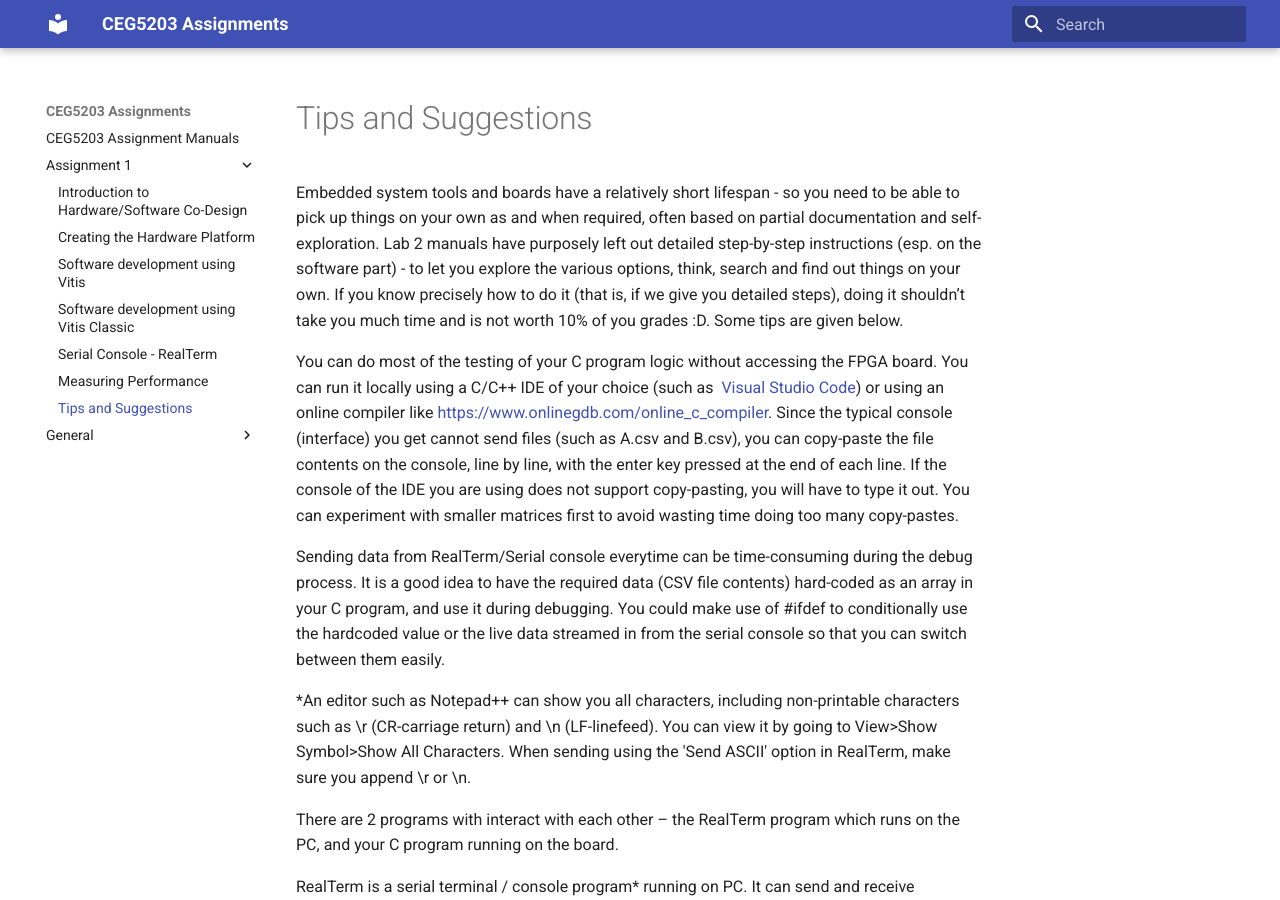
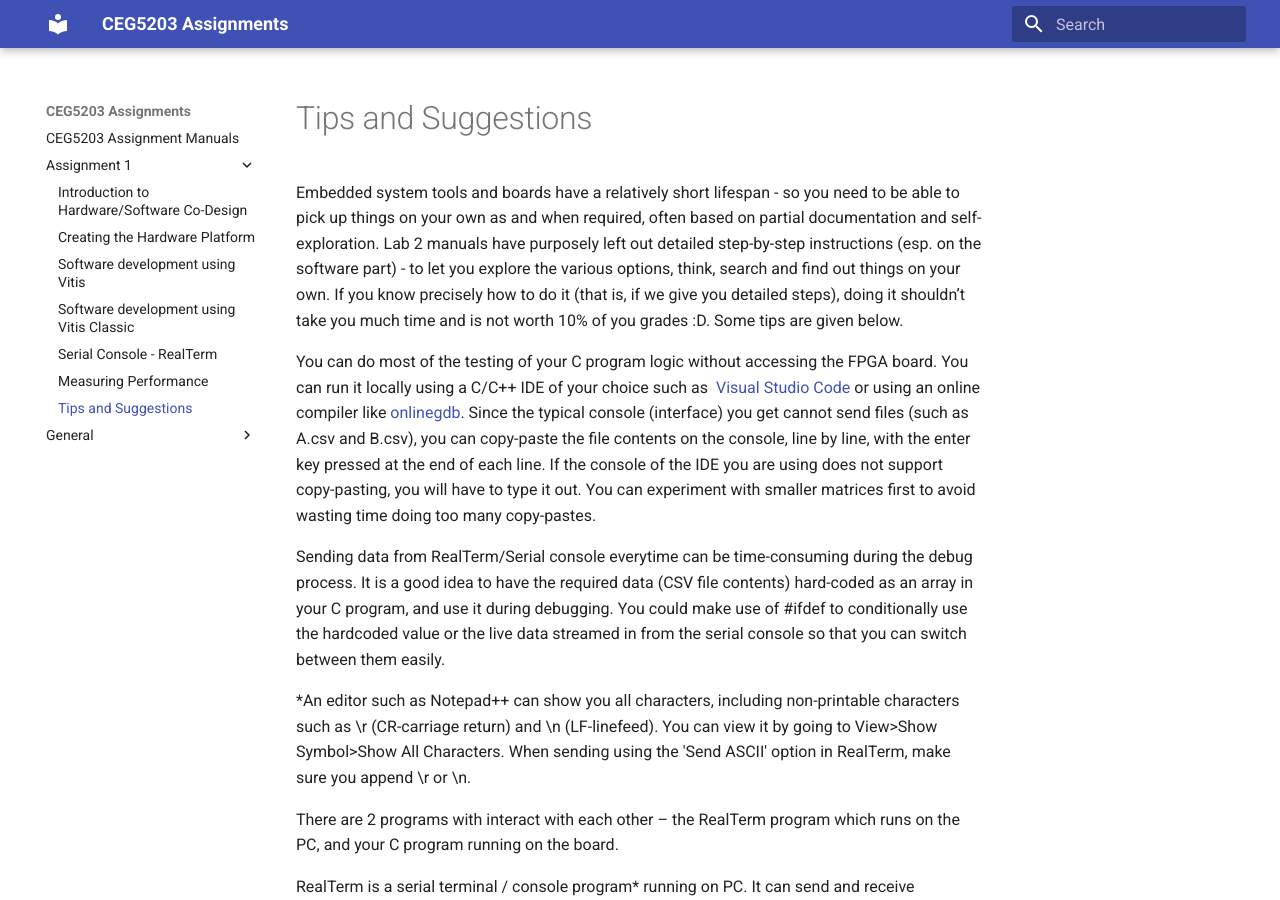
Before and after one commit to NUS-CEG5203/assignments, an MkDocs documentation site: the page built from docs/Assignment_1/6_Tips_Suggestions.md, in a window 1280 px wide and 900 px high. Built offline with MkDocs 1.6.1 and Material for MkDocs 9.7.7, drawn with Linux system fonts in a browser that asks for light colours; some of the changed lines change nothing that is shown.

Commit message:
Update 6_Tips_Suggestions.md

```diff
--- a/docs/Assignment_1/6_Tips_Suggestions.md
+++ b/docs/Assignment_1/6_Tips_Suggestions.md
@@ -2,7 +2,7 @@
 
 Embedded system tools and boards have a relatively short lifespan - so you need to be able to pick up things on your own as and when required, often based on partial documentation and self-exploration. Lab 2 manuals have purposely left out detailed step-by-step instructions (esp. on the software part) - to let you explore the various options, think, search and find out things on your own. If you know precisely how to do it (that is, if we give you detailed steps), doing it shouldn’t take you much time and is not worth 10% of you grades :D. Some tips are given below.
 
-You can do most of the testing of your C program logic without accessing the FPGA board. You can run it locally using a C/C++ IDE of your choice (such as  [Visual Studio Code](https://code.visualstudio.com/docs/languages/cpp)) or using an online compiler like [https://www.onlinegdb.com/online\_c\_compiler](https://www.onlinegdb.com/online_c_compiler). Since the typical console (interface) you get cannot send files (such as A.csv and B.csv), you can copy-paste the file contents on the console, line by line, with the enter key pressed at the end of each line. If the console of the IDE you are using does not support copy-pasting, you will have to type it out. You can experiment with smaller matrices first to avoid wasting time doing too many copy-pastes.
+You can do most of the testing of your C program logic without accessing the FPGA board. You can run it locally using a C/C++ IDE of your choice such as  [Visual Studio Code](https://code.visualstudio.com/docs/languages/cpp) or using an online compiler like [onlinegdb](https://www.onlinegdb.com/online_c_compiler). Since the typical console (interface) you get cannot send files (such as A.csv and B.csv), you can copy-paste the file contents on the console, line by line, with the enter key pressed at the end of each line. If the console of the IDE you are using does not support copy-pasting, you will have to type it out. You can experiment with smaller matrices first to avoid wasting time doing too many copy-pastes.
 
 Sending data from RealTerm/Serial console everytime can be time-consuming during the debug process. It is a good idea to have the required data (CSV file contents) hard-coded as an array in your C program, and use it during debugging. You could make use of #ifdef to conditionally use the hardcoded value or the live data streamed in from the serial console so that you can switch between them easily.
 
```
